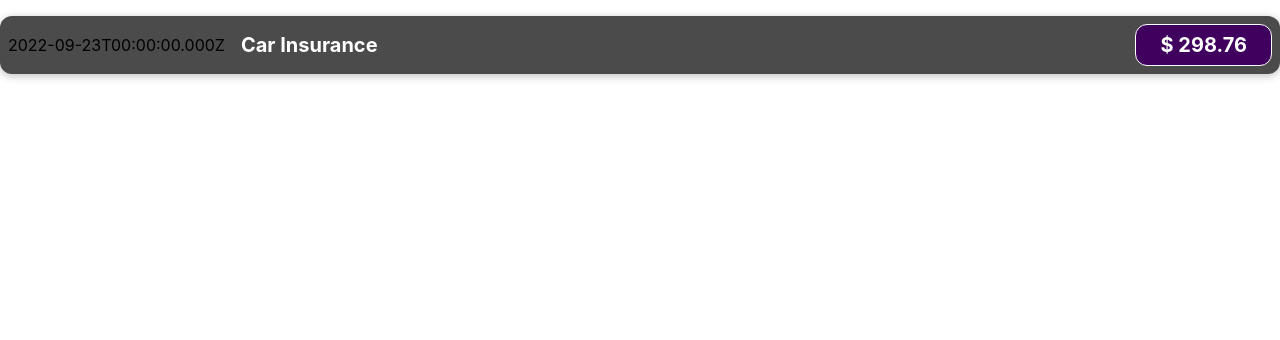
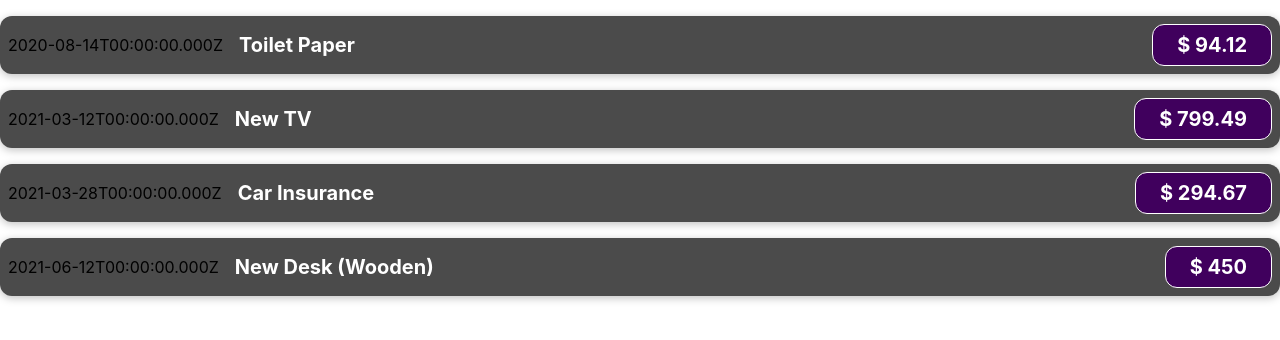
Before and after one commit to alex197925/react-tutorial, a React (Create React App) app in the folder tutorial-app/: page / in a window 1280 px wide. Shown: the top 340 px of the page. Built offline with nearby package versions, Linux system fonts and the light colour scheme.

Commit message:
Passing data from App.js to ExpenseItem.js  component with props

```diff
--- a/tutorial-app/src/App.js
+++ b/tutorial-app/src/App.js
@@ -2,11 +2,47 @@
 
 
 function App() {
-  return (
-    <div className="App">
-      <ExpenseItem/>
-    </div>
-  );
+    const expenses = [
+        {
+            id: 'e1',
+            title: 'Toilet Paper',
+            amount: 94.12,
+            date: new Date(2020, 7, 14),
+        },
+        { id: 'e2', title: 'New TV', amount: 799.49, date: new Date(2021, 2, 12) },
+        {
+            id: 'e3',
+            title: 'Car Insurance',
+            amount: 294.67,
+            date: new Date(2021, 2, 28),
+        },
+        {
+            id: 'e4',
+            title: 'New Desk (Wooden)',
+            amount: 450,
+            date: new Date(2021, 5, 12),
+        },
+    ];
+    return (
+        <div className="app">
+            <ExpenseItem
+                title={expenses[0].title}
+                date={expenses[0].date}
+                amount={expenses[0].amount}/>
+            <ExpenseItem
+                title={expenses[1].title}
+                date={expenses[1].date}
+                amount={expenses[1].amount}/>
+            <ExpenseItem
+                title={expenses[2].title}
+                date={expenses[2].date}
+                amount={expenses[2].amount}/>
+            <ExpenseItem
+                title={expenses[3].title}
+                date={expenses[3].date}
+                amount={expenses[3].amount}/>
+        </div>
+    );
 }
 
 export default App;
--- a/tutorial-app/src/components/ExpenseItem.js
+++ b/tutorial-app/src/components/ExpenseItem.js
@@ -2,15 +2,15 @@
 import './ExpenseItem.css';
 
 function ExpenseItem(props) {
-    const expenseDate = new Date(2022, 8, 23);
-    const expenseTitle = 'Car Insurance';
-    const expenseAmount = 298.76;
+    // const expenseDate = new Date(2022, 8, 23);
+    // const expenseTitle = 'Car Insurance';
+    // const expenseAmount = 298.76;
     return (
         <div className="expense-item ">
-           <div>{expenseDate.toISOString()}</div>
+           <div>{props.date.toISOString()}</div>
             <div className="expense-item__description">
-                <h2>{expenseTitle}</h2>
-                <div className="expense-item__price"> $ {expenseAmount}</div>
+                <h2>{props.title}</h2>
+                <div className="expense-item__price"> $ {props.amount}</div>
             </div>
         </div>
     );
```
